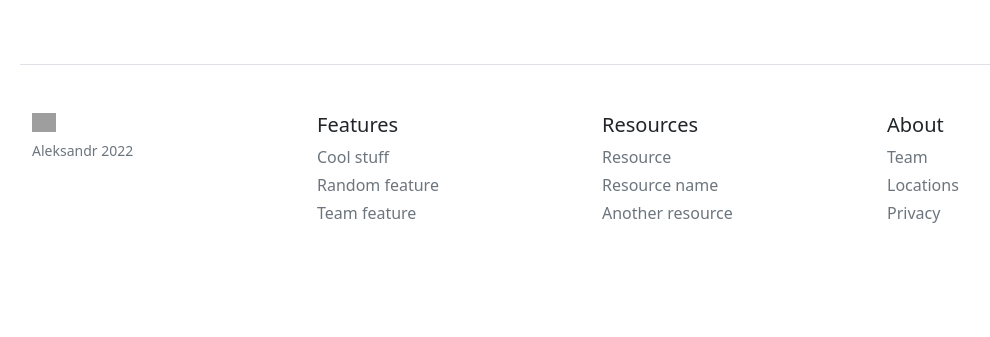
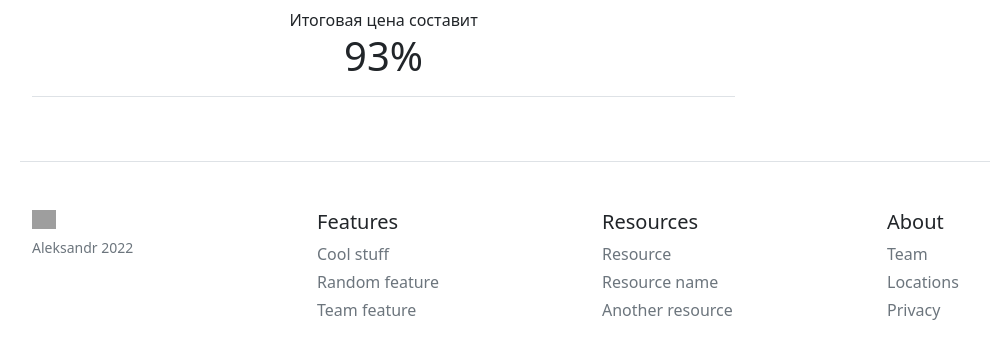
Before and after one commit to Zemlianik/shoponline, a Flask app: page /gold in a window 1280 px wide. Shown: the part 365-702 px from the top of the page, without its empty margins (50-1040 px from the left). Run offline with Flask 2, Linux system fonts and the light colour scheme; grey boxes are pictures that could not be loaded.

Commit message:
Итоговая цена

```diff
--- a/templates/gold.html
+++ b/templates/gold.html
@@ -26,9 +26,10 @@
             <td><svg class="bi" width="24" height="24"><use xlink:href="#check"></use></svg></td>
             <td><svg class="bi" width="24" height="24"><use xlink:href="#check"></use></svg></td>
           </tr>
+          <tr>
+                <td scope="row" class="text-center">Итоговая цена составит<h1>93%</h1></td>
+          </tr>
         </tbody>
-
-
       </table>
     </div>
   </main>
```
